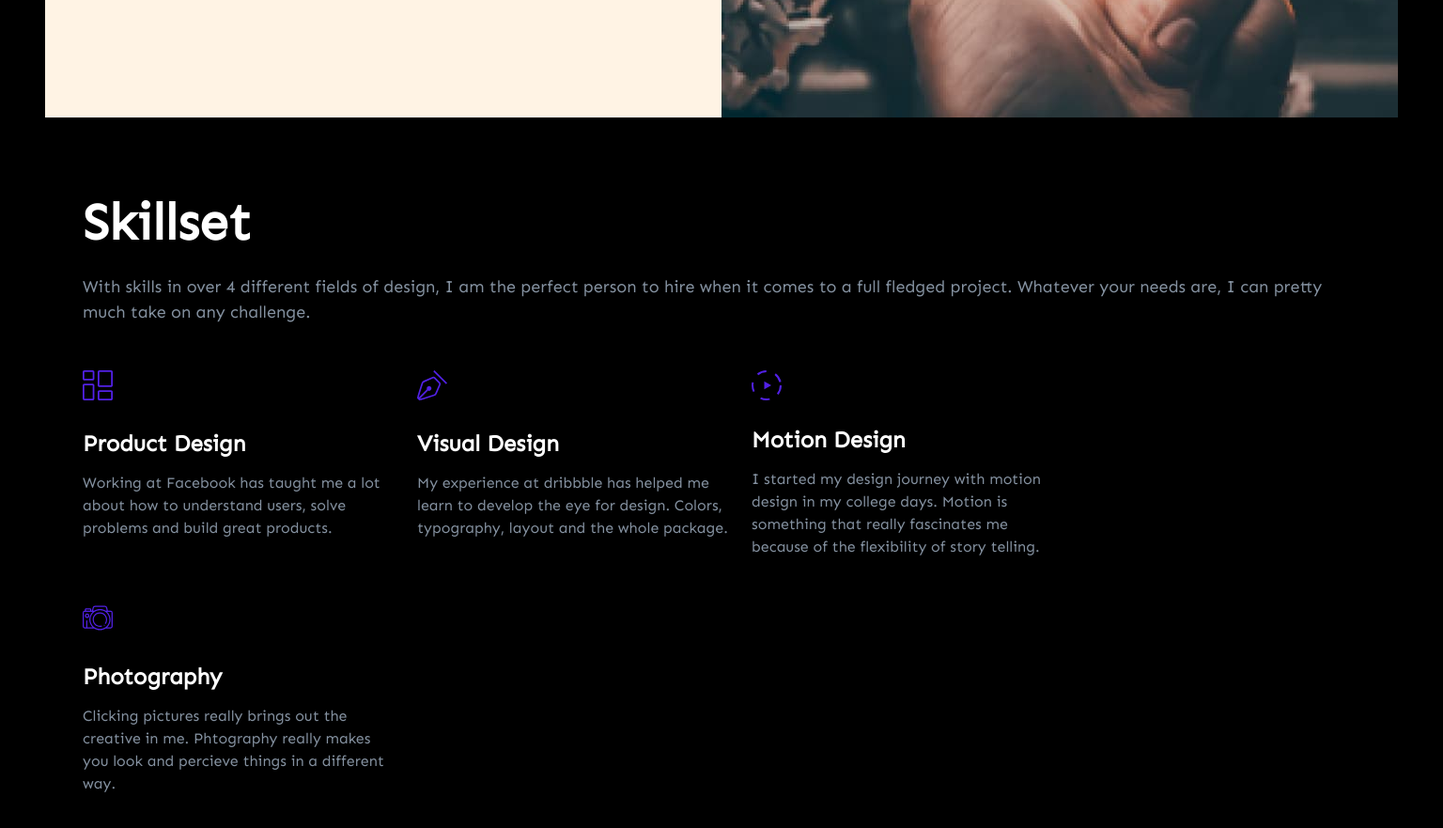
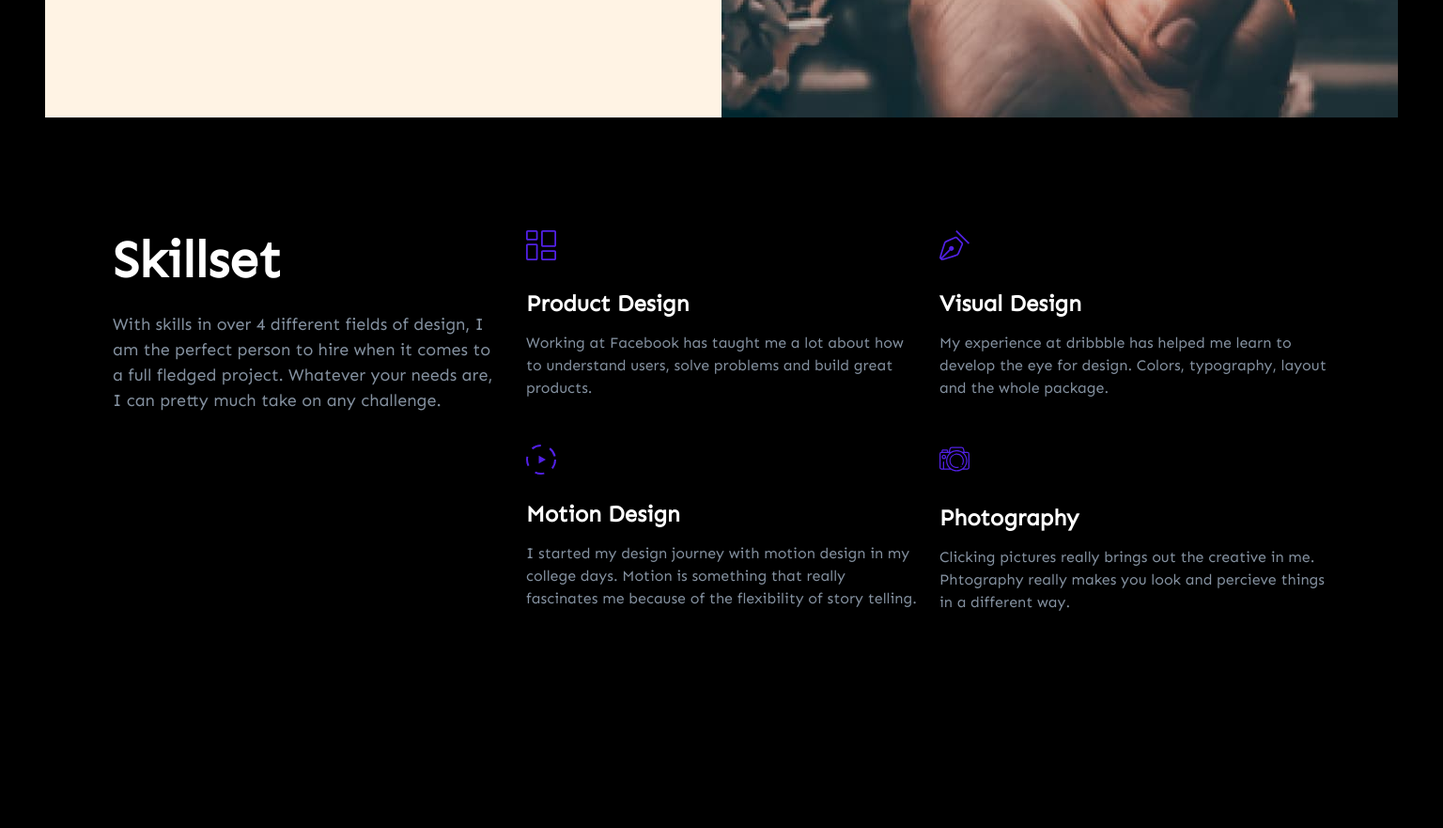
Before and after one commit to ruslankozenko/Robin.W-training, a plain HTML site: page index.html in a window 1536 px wide. Shown: the part 2040-2921 px from the top of the page at 94% size. After the commit the page ends 2813 px from the top, so only its background shows below. Drawn offline with nearby package versions, Linux system fonts and the light colour scheme.

Commit message:
skillset off

```diff
--- a/styles.css
+++ b/styles.css
@@ -461,8 +461,6 @@ body {
    max-width: 332px;
 }
 
-
-
 /* ============== /TABLET SKILLSET ============== */
 
 }
@@ -548,4 +546,28 @@ body {
 
 /* ============== /DESKTOP VALUE ============== */
 
+/* ============== DESKTOP SKILLSET ============== */
+
+.skillset-page {
+    padding-top: 120px;
+    padding-bottom: 120px;
 }
+
+.skillset-container {
+    padding-left: 72px;
+    padding-right: 72px;
+    display: flex;
+    gap: 24px;
+}
+
+.skillset-text {
+    max-width: 416px;
+}
+
+.skillset-list-item {
+    max-width: 416px;
+}
+
+/* ============== /DESKTOP SKILLSET ============== */
+
+}
```
